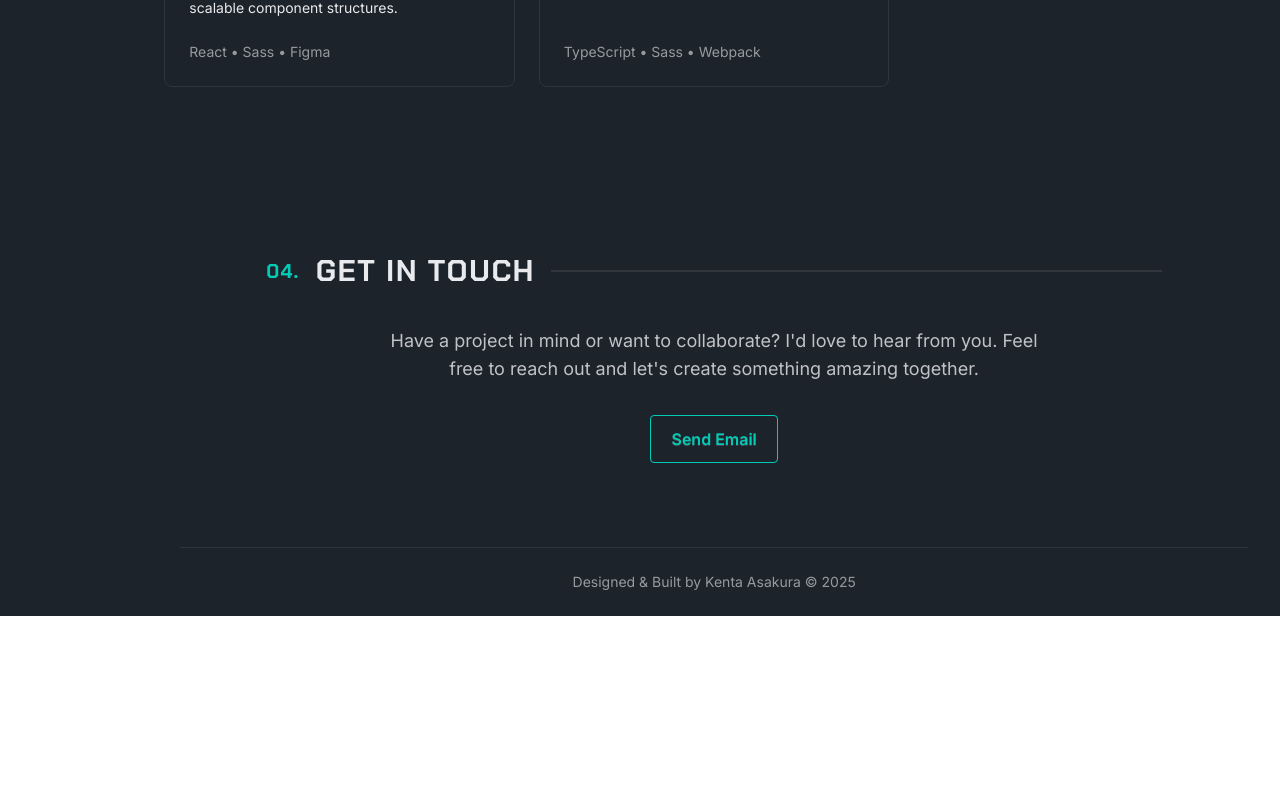
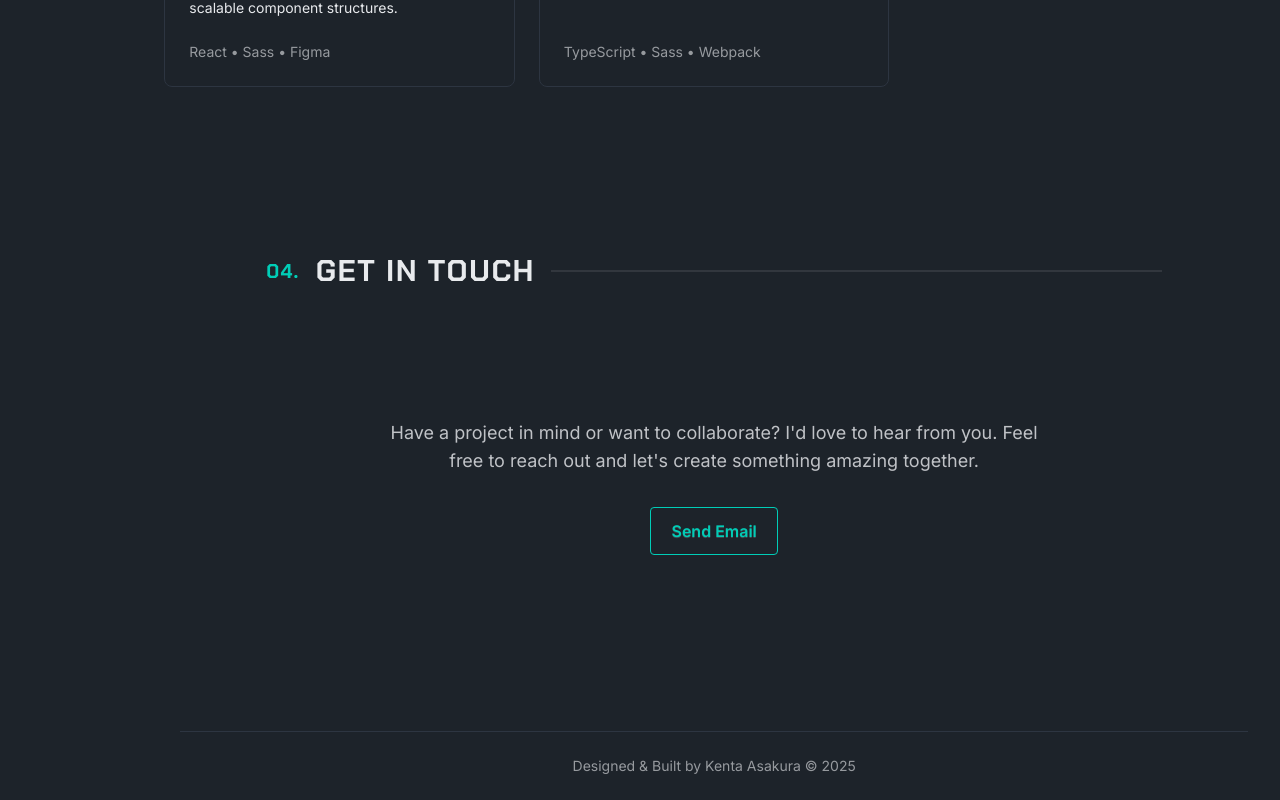
Before and after one commit to Kenta-Asakura/portfolio-v2, a React (Vite) app: page / in a window 1280 px wide. Shown: the part 2796-3596 px from the top of the page. Before the commit the page ends 3412 px from the top, so only its background shows below. Built offline with nearby package versions, Linux system fonts and the light colour scheme; a web font is replaced by a local one.

Commit message:
fix(sections): adjust Projects and Contact section heights for better spacing
- Ensure consistent vertical rhythm across all sections
- Improve visual balance and user experience

```diff
--- a/src/components/Sections/Contact.jsx
+++ b/src/components/Sections/Contact.jsx
@@ -1,4 +1,4 @@
-import SectionHeader from '../ui/SectionHeader';1
+import SectionHeader from '../ui/SectionHeader';
 
 function Contact() {
   const email = "asakura.kenta963420@gmail.com";
@@ -6,14 +6,14 @@ function Contact() {
   const mailtoLink = `mailto:${email}?subject=${encodeURIComponent(subject)}`;
 
   return (
-    <section id="contact" className="py-20 bg-base-100">
+    <section id="contact" className="py-20 bg-base-100 min-h-[60vh]">
       <div className="container mx-auto px-4">
         <SectionHeader
           headerNumber="04."
           headerTitle="Get In Touch"
         />
 
-        <div className="max-w-2xl mx-auto text-center">
+        <div className="max-w-2xl mx-auto text-center flex flex-col items-center justify-center min-h-[40vh]">
           <p className="text-lg text-base-content/80 mb-8">
             Have a project in mind or want to collaborate? I'd love to hear from you.
             Feel free to reach out and let's create something amazing together.
--- a/src/components/Sections/Projects.jsx
+++ b/src/components/Sections/Projects.jsx
@@ -8,7 +8,7 @@ function Projects() {
   const [selectedProject, setSelectedProject] = useState(null);
 
   return (
-    <section id="projects" className="py-20 bg-base-100">
+    <section id="projects" className="py-20 bg-base-100 min-h-[60vh]">
       <div className="container mx-auto px-4">
         <SectionHeader
           headerNumber="03."
```
